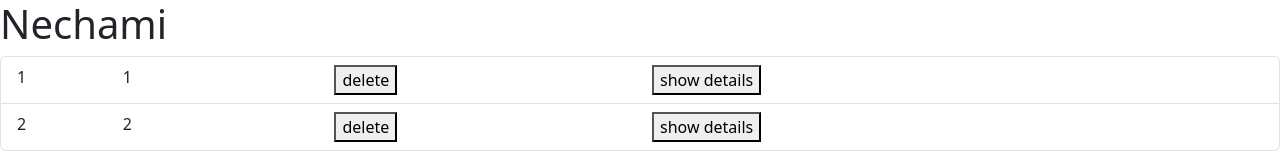
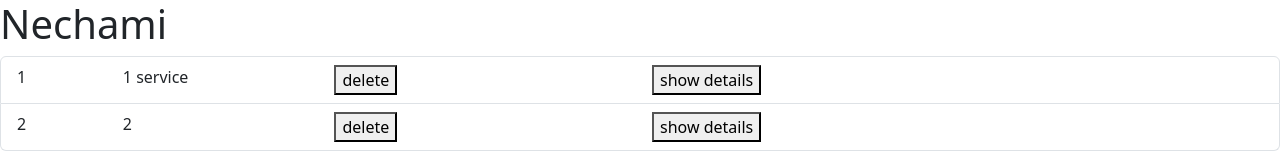
Before and after one commit to NechamaRos/agularCourse, an Angular app: page / in a window 1280 px wide. Shown: the top 160 px of the page. Built offline with nearby package versions, Linux system fonts and the light colour scheme.

Commit message:
video 16

```diff
--- a/src/app/app.module.ts
+++ b/src/app/app.module.ts
@@ -5,6 +5,7 @@ import { BrowserModule } from "@angular/platform-browser";
 import { StudentDetailsComponent } from "./student-details/student-details.component";
 import { StudentFormComponent } from "./student-form/student-form.component";
 import { FormsModule, ReactiveFormsModule } from "@angular/forms";
+import { StudentService } from "./studentService";
 
 
 @NgModule({
@@ -14,6 +15,7 @@ import { FormsModule, ReactiveFormsModule } from "@angular/forms";
         FormsModule,
         ReactiveFormsModule],
     imports:[BrowserModule],
+    providers:[StudentService],
     bootstrap:[AppComponent]
 
 })
--- a/src/app/student-form/student-form.component.ts
+++ b/src/app/student-form/student-form.component.ts
@@ -4,6 +4,7 @@ import { CommonModule } from '@angular/common';
 import { StudentDetailsComponent } from '../student-details/student-details.component';
 import { FormGroup, ReactiveFormsModule, Validators } from '@angular/forms';
 import { FormControl } from '@angular/forms';
+import { StudentService } from '../studentService';
 
 @Component({
   selector: 'student-form',
@@ -12,11 +13,10 @@ import { FormControl } from '@angular/forms';
 })
 
 export class StudentFormComponent {
-  constructor(){
-
+  constructor(private _studentService: StudentService) {
+    this.students = this._studentService.getStudents();
   }
-  students: Student[] = [{ id: 1, name: "1", yearBook: 22, active: true, marks: [{ subject: "English", grade: 100 }, { subject: "math", grade: 99 }] },
-                         { id: 2, name: "2", yearBook: 81, active: true, marks: [{ subject: "English", grade: 80 }, { subject: "math", grade: 89 }] }];
+  students: Student[] = [];
 
 studentForm!: FormGroup;
 
--- /dev/null
+++ b/src/app/studentService.ts
@@ -0,0 +1,29 @@
+import { Injectable } from "@angular/core";
+import { Student } from "./student.model";
+
+@Injectable({
+    providedIn: 'root'
+})
+export class StudentService {
+
+    getStudents(): Student[] {
+        return [{ id: 1, name: "1 service", yearBook: 22, active: true, marks: [{ subject: "English", grade: 100 }, { subject: "math", grade: 99 }] },
+        { id: 2, name: "2", yearBook: 81, active: true, marks: [{ subject: "English", grade: 80 }, { subject: "math", grade: 89 }] }];
+    }
+    getValue() : Promise<number> {
+        return new Promise((resolve, reject) => {
+            setTimeout(() => {
+                resolve(3);
+            }, 3000);
+        });
+    }
+
+    callFunction() {
+        console.log("call function start");
+        this.getValue().then(value => {
+            console.log(value);
+        });
+        console.log("call function end");
+
+    }
+}
--- a/src/app/students-list/students-list.component.ts
+++ b/src/app/students-list/students-list.component.ts
@@ -3,6 +3,7 @@ import { Student } from '../student.model';
 import { CommonModule } from '@angular/common';
 import { StudentDetailsComponent } from '../student-details/student-details.component';
 import { StudentFormComponent } from '../student-form/student-form.component';
+import { StudentService } from '../studentService';
 
 
 @Component({
@@ -11,8 +12,11 @@ import { StudentFormComponent } from '../student-form/student-form.component';
   templateUrl: './students-list.component.html'
 })
 export class StudentsListComponent {
-  students:Student [] =[{ id: 1, name: "1",yearBook:22,active:true,marks:[{subject:"English",grade:100},{subject:"math",grade:99}] },
-  { id: 2, name: "2",yearBook:81,active:true,marks:[{subject:"English",grade:80},{subject:"math",grade:89}] }];
+  students:Student[]=[];
+  constructor(private _studentService:StudentService){
+    this.students=this._studentService.getStudents();
+    this._studentService.callFunction();
+  }
 
   selectedStudent:Student|undefined;
 
```
